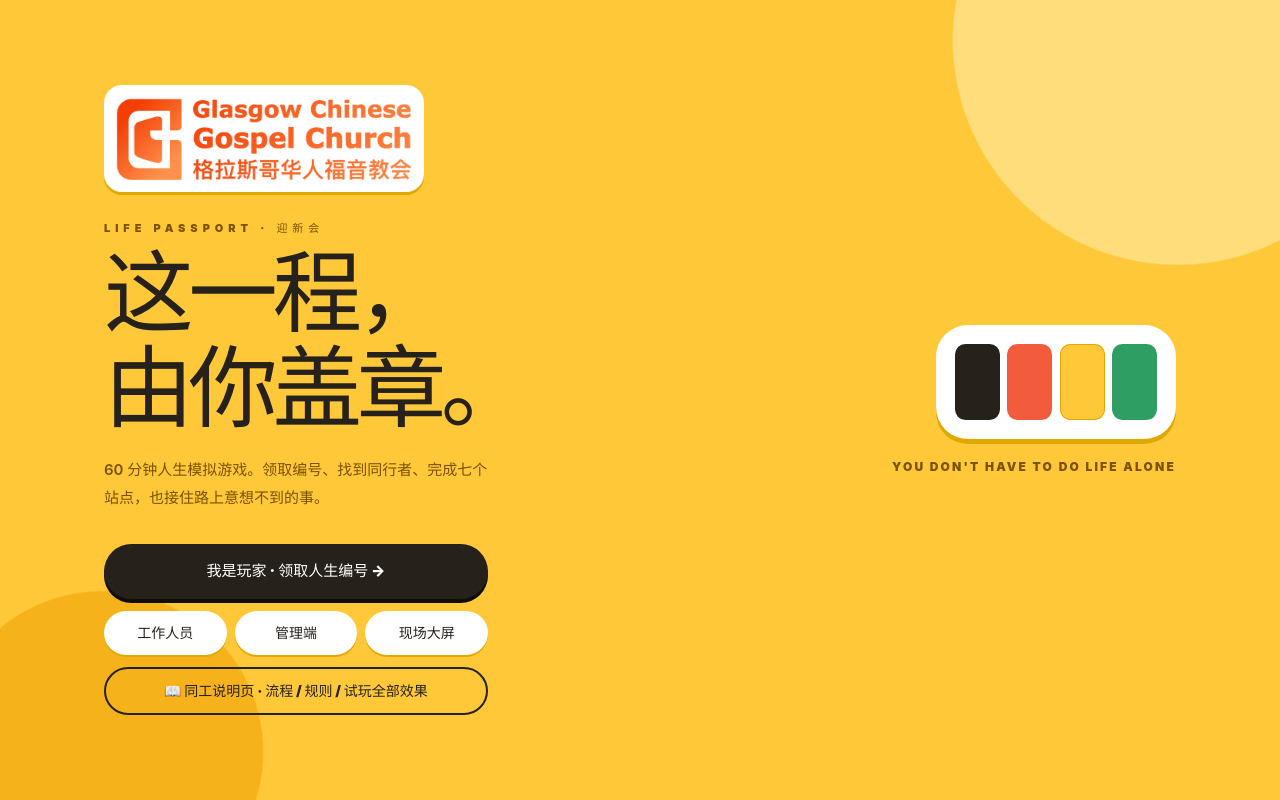
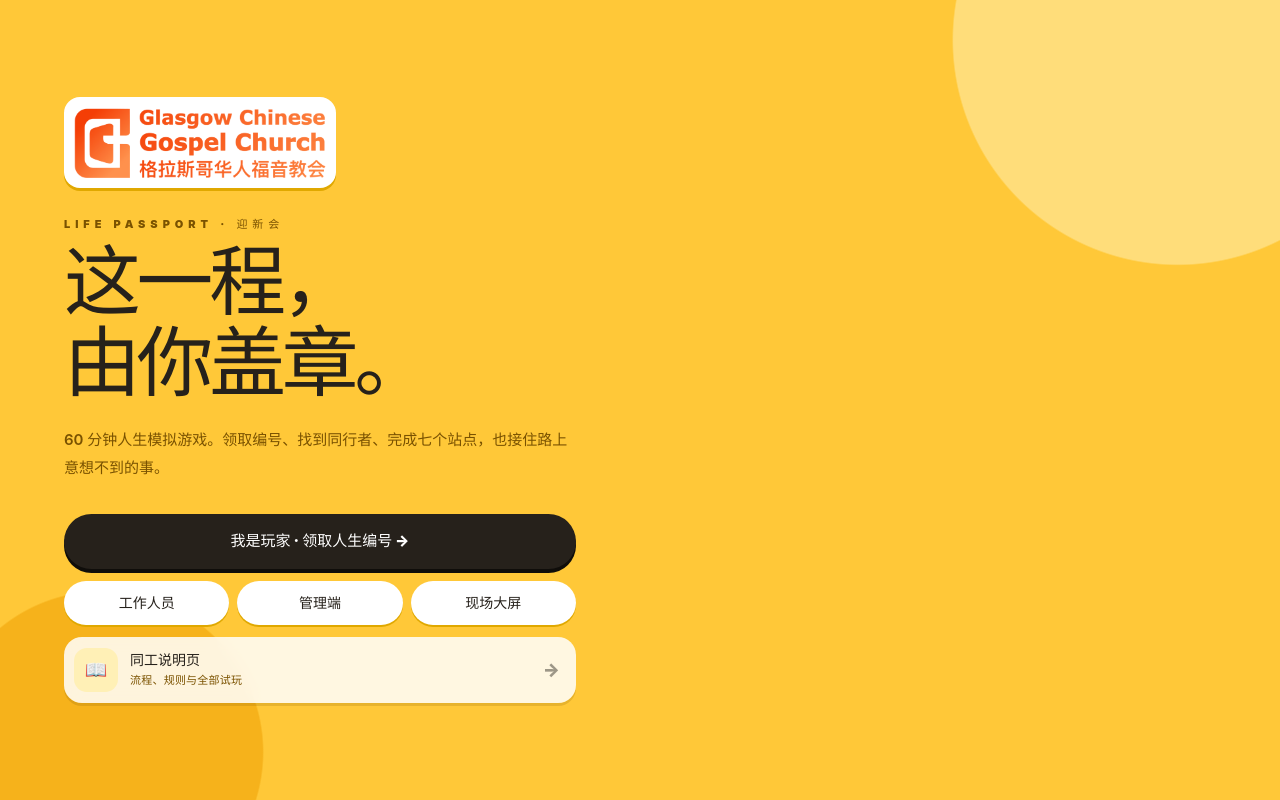
Before and after one commit to 8haol/crowdplay, a React (Vite) app in the folder web/: page / in a window 1280 px wide. Built offline with nearby package versions, Linux system fonts and the light colour scheme; no server answers.

Commit message:
Redesign desktop home layout

```diff
--- a/web/src/App.tsx
+++ b/web/src/App.tsx
@@ -13,9 +13,9 @@
   return (
     <div className="brand-stage relative min-h-dvh overflow-hidden">
       <div className="night-sky" />
-      <main className="relative z-10 mx-auto grid min-h-dvh w-full max-w-6xl content-center gap-10 px-6 py-10 md:grid-cols-[1.05fr_.95fr] md:items-center md:px-10">
-        <section>
-          <div className="rise mb-7 w-fit max-w-[17rem] rounded-[18px] bg-white p-3 shadow-[0_3px_0_#e0a800] md:max-w-[20rem]" style={{ "--i": 0 } as React.CSSProperties}>
+      <main className="relative z-10 mx-auto grid min-h-dvh w-full max-w-[90rem] items-center gap-12 px-5 py-8 sm:px-8 md:grid-cols-[minmax(0,1.05fr)_minmax(22rem,.75fr)] md:px-10 md:py-10 lg:gap-20 xl:px-16">
+        <section className="flex min-w-0 flex-col py-3 md:py-8">
+          <div className="rise mb-7 w-fit max-w-[15rem] rounded-[16px] bg-white p-2.5 shadow-[0_3px_0_#e0a800] md:max-w-[17rem]" style={{ "--i": 0 } as React.CSSProperties}>
             <img
               src="/gloucester-chinese-church.avif"
               alt="Glasgow Chinese Gospel Church 格拉斯哥华人福音教会"
@@ -27,15 +27,15 @@
           <p className="rise text-foil-dim text-[11px] font-black tracking-[0.45em]" style={{ "--i": 0 } as React.CSSProperties}>
             LIFE PASSPORT · 迎新会
           </p>
-          <h1 className="rise mt-3 max-w-xl text-[clamp(3.4rem,7vw,6rem)] font-black leading-[1.06] tracking-[-0.045em] text-ink md:leading-[0.98] md:tracking-[-0.06em]" style={{ "--i": 1 } as React.CSSProperties}>
+          <h1 className="rise mt-3 max-w-[40rem] text-[clamp(3.2rem,6vw,5.15rem)] font-black leading-[1.04] tracking-[-0.05em] text-ink md:leading-[1] md:tracking-[-0.055em]" style={{ "--i": 1 } as React.CSSProperties}>
             <span className="block">这一程，</span>
-            <span className="mt-1 block md:mt-2">由你盖章。</span>
+            <span className="mt-1 block">由你盖章。</span>
           </h1>
-          <p className="rise mt-6 max-w-sm text-[15px] font-semibold leading-7 text-foil-dim" style={{ "--i": 2 } as React.CSSProperties}>
+          <p className="rise mt-6 max-w-[32rem] text-[15px] font-semibold leading-7 text-foil-dim" style={{ "--i": 2 } as React.CSSProperties}>
             60 分钟人生模拟游戏。领取编号、找到同行者、完成七个站点，也接住路上意想不到的事。
           </p>
 
-          <div className="mt-8 flex w-full max-w-sm flex-col gap-3">
+          <div className="mt-8 flex w-full max-w-[32rem] flex-col gap-3">
             <Link
               to="/play"
               className="rise pressable sheen rounded-full bg-ink px-5 py-4 text-center text-[15px] font-black text-white shadow-[0_4px_0_#0f0d0a]"
@@ -56,19 +56,56 @@
             </div>
             <Link
               to="/guide"
-            className="rise pressable rounded-full border-2 border-ink px-5 py-3 text-center text-sm font-black text-ink"
+              className="rise pressable group flex min-h-[66px] items-center gap-3 rounded-[18px] bg-white/85 p-2.5 pr-4 text-left text-ink shadow-[0_3px_0_rgba(122,82,0,.18)] backdrop-blur-sm"
               style={{ "--i": 5 } as React.CSSProperties}
             >
-            📖 同工说明页 · 流程 / 规则 / 试玩全部效果
+              <span className="grid h-11 w-11 shrink-0 place-items-center rounded-[13px] bg-[#fff0b6] text-lg" aria-hidden="true">
+                📖
+              </span>
+              <span className="min-w-0 flex-1">
+                <span className="block text-sm font-black">同工说明页</span>
+                <span className="mt-0.5 block text-[11px] font-bold tracking-[0.02em] text-foil-dim">流程、规则与全部试玩</span>
+              </span>
+              <span className="text-lg font-black text-ink/45 transition-transform group-hover:translate-x-0.5" aria-hidden="true">→</span>
             </Link>
           </div>
         </section>
 
-        <section className="rise flex flex-col items-center md:items-end" style={{ "--i": 3 } as React.CSSProperties}>
-          <BrandMark className="md:w-[22rem]" />
-          <p className="mt-5 text-center text-xs font-black tracking-[0.18em] text-foil-dim md:text-right">
-            YOU DON'T HAVE TO DO LIFE ALONE
+        <section className="rise relative hidden items-center justify-center py-8 md:flex" style={{ "--i": 3 } as React.CSSProperties}>
+          <div className="relative w-full max-w-[28rem]">
+            <div className="absolute -bottom-3 left-4 right-[-12px] top-4 rotate-[2deg] rounded-[2.5rem_2.5rem_5.5rem_2.5rem] bg-[#eaa900]/55" aria-hidden="true" />
+            <div className="relative min-h-[33rem] overflow-hidden rounded-[2.5rem_2.5rem_5.5rem_2.5rem] bg-[#fffaf0] p-8 text-ink shadow-[0_14px_0_rgba(122,82,0,.16)] lg:p-10">
+              <span className="absolute -right-16 -top-20 h-56 w-56 rounded-full bg-[#f85a3f]/12" aria-hidden="true" />
+              <span className="absolute -bottom-20 -left-20 h-52 w-52 rounded-full bg-[#2f9e65]/12" aria-hidden="true" />
+
+              <div className="relative flex items-center justify-between text-[10px] font-black tracking-[0.22em] text-foil-dim">
+                <span>GC GOSPEL CHURCH</span>
+                <span>2026</span>
+              </div>
+
+              <BrandMark className="relative mt-8 !w-[11.5rem] !rounded-[24px] !bg-[#f3eadb] !p-4 !shadow-none" />
+
+              <p className="relative mt-10 text-[11px] font-black tracking-[0.38em] text-seal">LIFE PASSPORT</p>
+              <h2 className="relative mt-2 text-[clamp(3.4rem,5vw,4.6rem)] font-black leading-none tracking-[-0.07em]">人生护照</h2>
+
+              <div className="relative mt-7 h-px w-full bg-ink/15" />
+              <p className="relative mt-6 max-w-[18rem] text-lg font-black leading-7">
+                不是独自通关，<br />是一起走完这一程。
               </p>
+
+              <div className="relative mt-9 flex items-end justify-between gap-5">
+                <div>
+                  <p className="text-[9px] font-black tracking-[0.18em] text-foil-dim">PASSPORT NO.</p>
+                  <p className="tabular mt-1 text-sm font-black tracking-[0.16em]">GLA · 001</p>
+                </div>
+                <div className="flex h-9 items-stretch gap-[3px]" aria-hidden="true">
+                  {[2, 1, 3, 1, 2, 4, 1, 2, 1].map((width, index) => (
+                    <span key={index} className="bg-ink" style={{ width }} />
+                  ))}
+                </div>
+              </div>
+            </div>
+          </div>
         </section>
       </main>
     </div>
```
Lines whose indentation alone changed are shown as unchanged.
